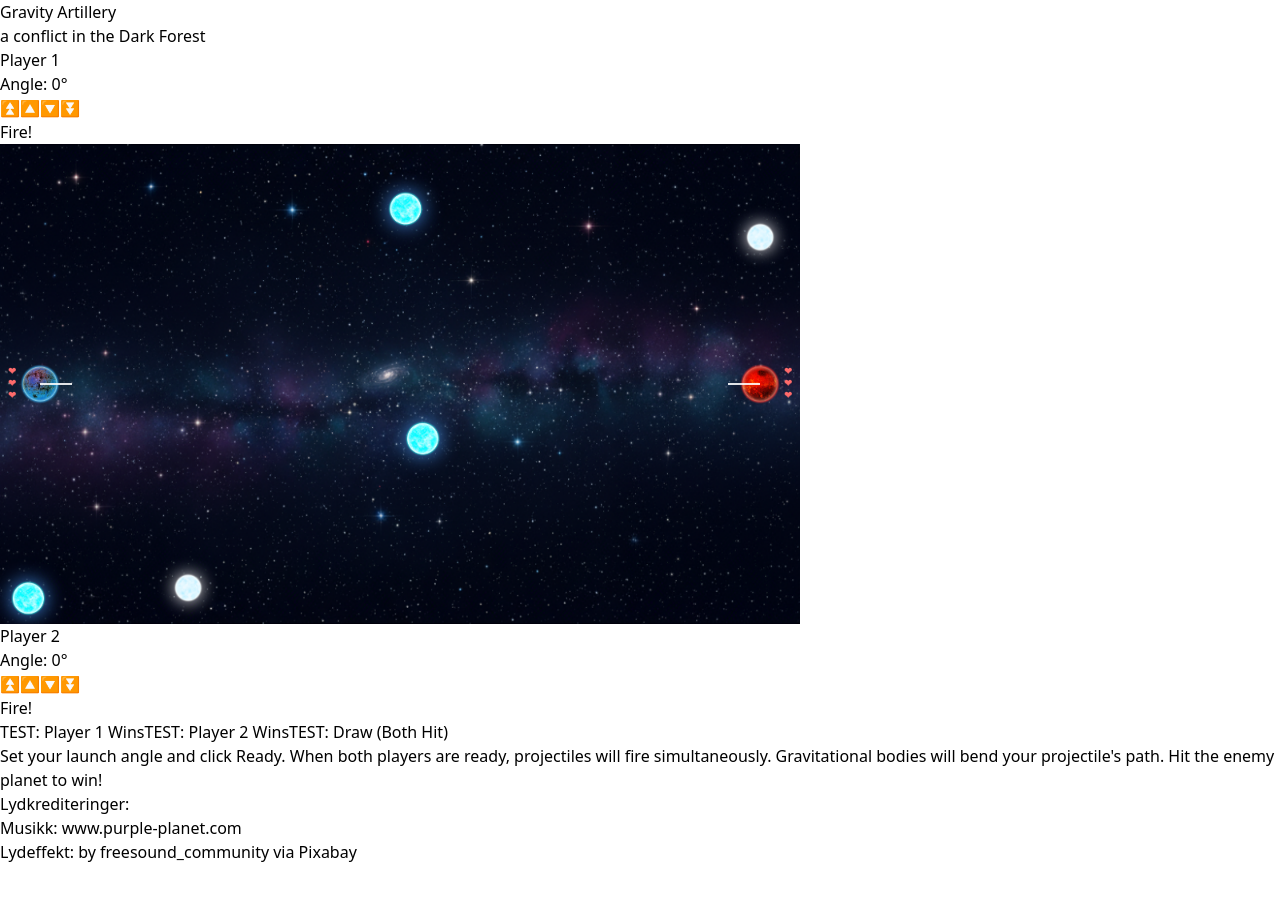
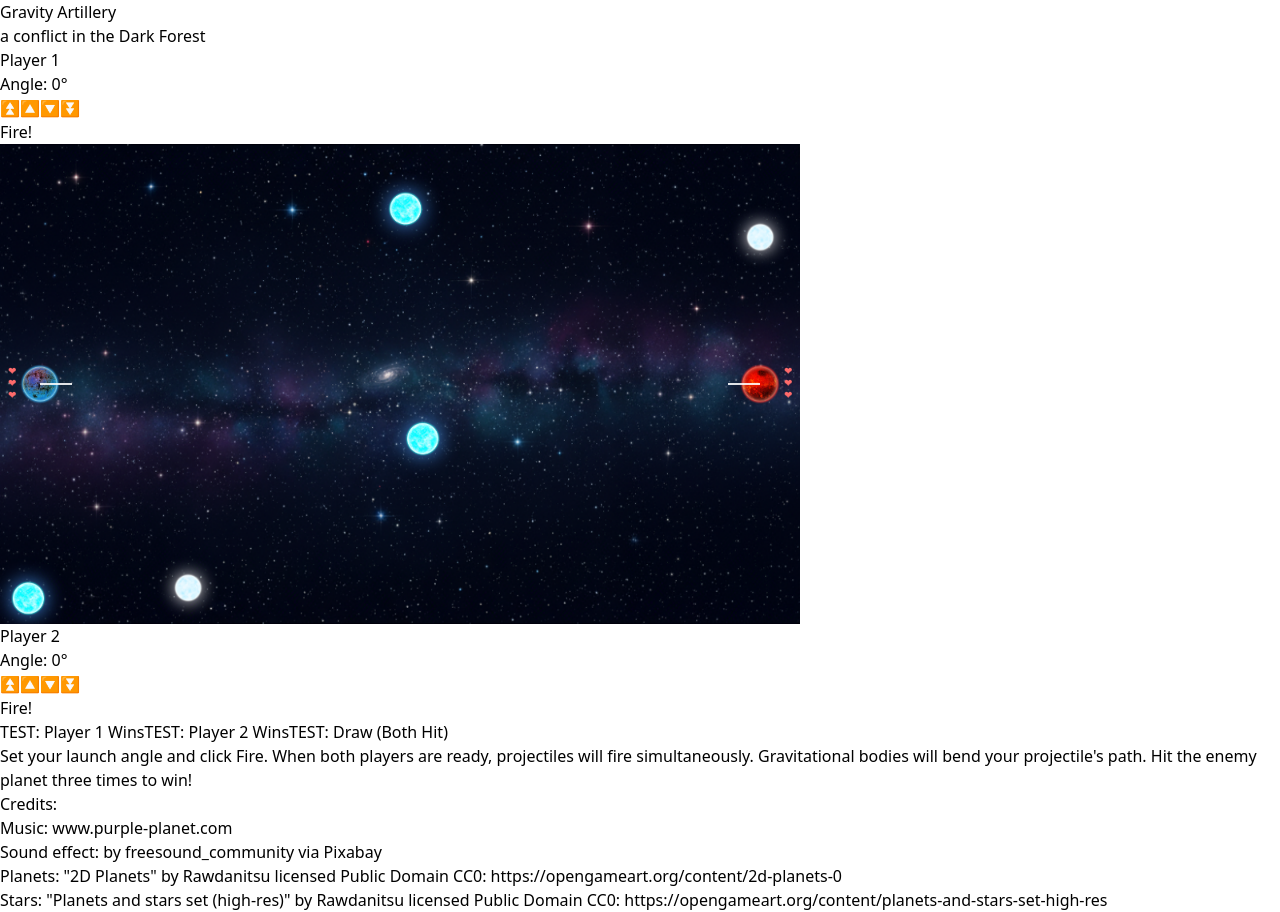
Before and after one commit to Lossfelt/Gravity_Artillery, a React (Vite) app: page / in a window 1280 px wide. Before the commit the page ends 864 px from the top, so only its background shows below. Built offline with nearby package versions, Linux system fonts and the light colour scheme.

Commit message:
Lagt til credits for planeter og stjerner

```diff
--- a/src/GravityArtilleryGame.tsx
+++ b/src/GravityArtilleryGame.tsx
@@ -158,14 +158,16 @@ const GravityArtilleryGame = () => {
       </div>
 
       <p className="text-gray-400 text-xs md:text-sm mt-4 max-w-2xl text-center px-4">
-        Set your launch angle and click Ready. When both players are ready, projectiles will fire simultaneously.
-        Gravitational bodies will bend your projectile&apos;s path. Hit the enemy planet to win!
+        Set your launch angle and click Fire. When both players are ready, projectiles will fire simultaneously.
+        Gravitational bodies will bend your projectile's path. Hit the enemy planet three times to win!
       </p>
 
       <div className="text-gray-500 text-xs mt-4 md:mt-6 text-center max-w-2xl px-4">
-        <p className="font-semibold mb-1">Lydkrediteringer:</p>
-        <p>Musikk: www.purple-planet.com</p>
-        <p>Lydeffekt: by freesound_community via Pixabay</p>
+        <p className="font-semibold mb-1">Credits:</p>
+        <p>Music: www.purple-planet.com</p>
+        <p>Sound effect: by freesound_community via Pixabay</p>
+        <p>Planets: "2D Planets" by Rawdanitsu licensed Public Domain CC0: https://opengameart.org/content/2d-planets-0</p>
+        <p>Stars: "Planets and stars set (high-res)" by Rawdanitsu licensed Public Domain CC0: https://opengameart.org/content/planets-and-stars-set-high-res</p>
       </div>
     </div>
   );
```
Also changed, not shown: 1 other file (tests, documents, lock files or other folders).
